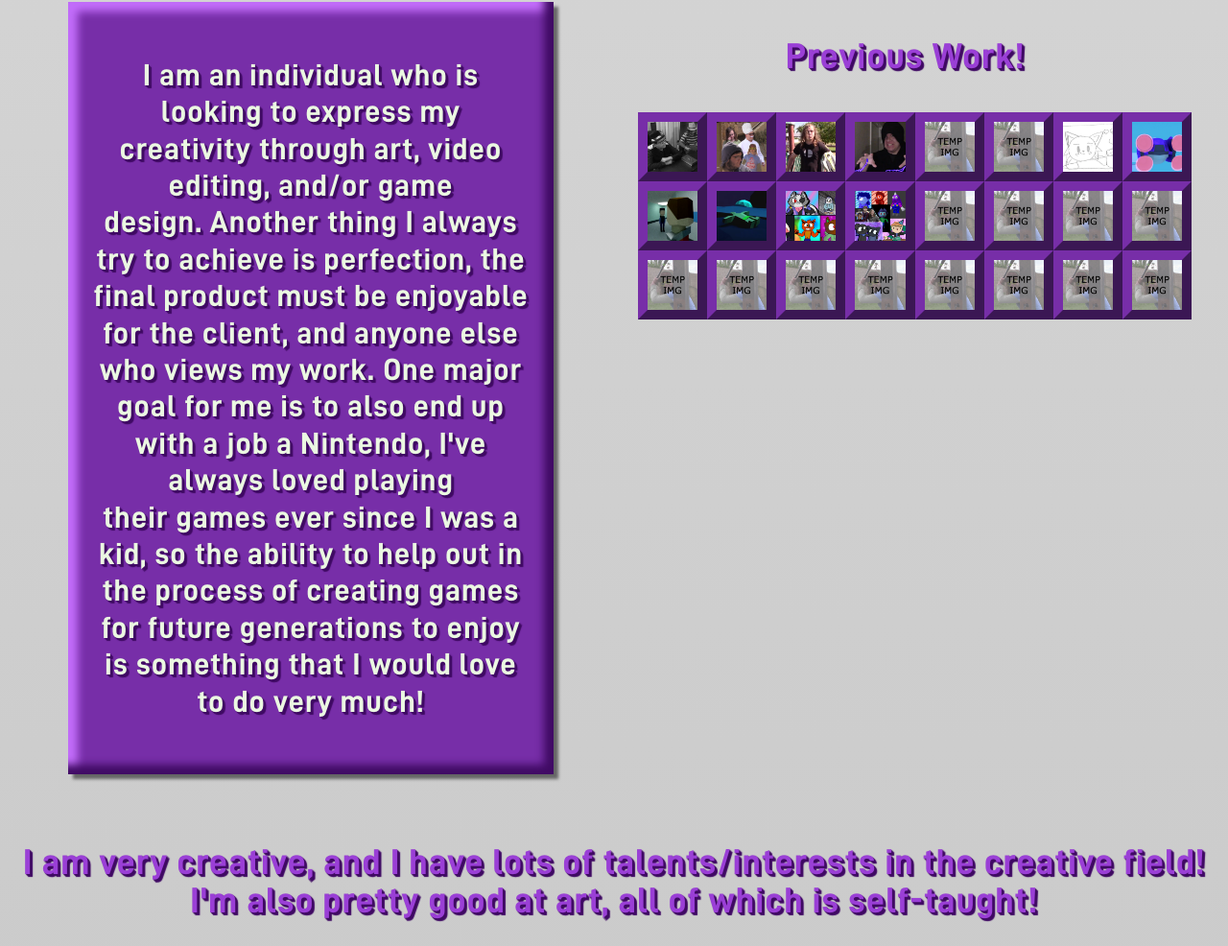
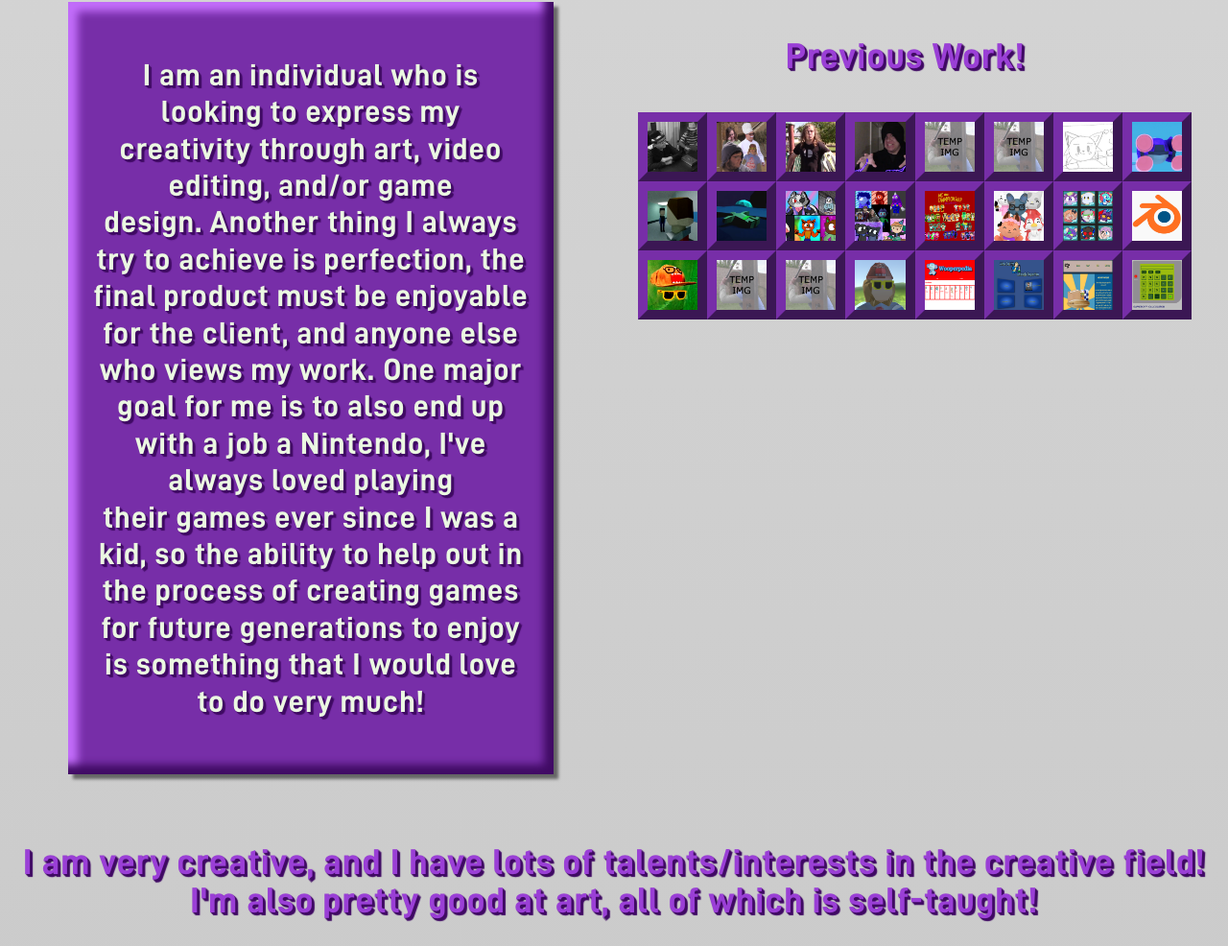
Before and after one commit to PurpulPancakes/test-site, a plain HTML site: page index.html in a window 1280 px wide. Shown: the part 993-1979 px from the top of the page at 96% size. Drawn offline with Linux system fonts and the light colour scheme.

Commit message:
Day 4, Got the prev. work section all finished!

```diff
--- a/index.html
+++ b/index.html
@@ -32,8 +32,8 @@
                 <nav id="Images">
                     <a href="https://www.youtube.com/watch?v=A09LHawgsbU&"><img id=a src="Journal.png" alt="The Treacherous Case of Colonel's Journal" style=" padding-top: 0px; padding-bottom: 0px;" /></a> <a href="https://www.youtube.com/watch?v=e8Y6IZSqDRw"><img id=b src="Pasta.png" alt="Chef's Pasta" style=" padding-top: 0px; padding-bottom: 0px;"/></a> <a href="https://www.youtube.com/watch?v=mFExxTkwv_A"><img id=c src="Retreat.png" alt="The Tactical Retreat" style=" padding-top: 0px; padding-bottom: 0px;"/></a> <a href="https://www.youtube.com/watch?v=Esiy7oeuLTo"><img id=d src="Emperor.png" alt="Luke Confronts The Emperor Recreated" style=" padding-top: 0px; padding-bottom: 0px;"/></a> <img id=e src="test_image01.png" alt="Example 5" style=" padding-top: 0px; padding-bottom: 0px;"/> <img id=f src="test_image01.png" alt="Example 6" style=" padding-top: 0px; padding-bottom: 0px;"/>
                     <a href="https://www.youtube.com/watch?v=bv-iCgDIoYI"><img id=g src="Storyboard.png" alt="Animation Storyboard" style=" padding-top: 0px; padding-bottom: 0px;"/></a> <a href="https://www.youtube.com/watch?v=RRq8vgwp5Cs"><img id=h src="SonicRebuiltPart.png" alt="Sonic Rebuilt Part" style=" padding-top: 0px; padding-bottom: 0px;"/></a> <a href="https://www.youtube.com/watch?v=bxbcCUgKwLw"><img id=i src="HLVRAI.png" alt="HLVRAI Reanimated Part" style=" padding-top: 0px; padding-bottom: 0px;"/></a> <a href="https://www.youtube.com/watch?v=4N7GjdP0Ny0"><img id=j src="Shiny.png" alt="Shiny Reanimated Part" style=" padding-top: 0px; padding-bottom: 0px;"/></a> <a href="https://www.deviantart.com/purpulpancakes/gallery/all"><img id=k src="deviantart.png" alt="Deviantart Art" style=" padding-top: 0px; padding-bottom: 0px;"/></a> <a href="https://twitter.com/PurpulPancakes/media"><img id=l src="twitterart.png" alt="Twitter Art" style=" padding-top: 0px; padding-bottom: 0px;"/></a>
-                    <img id=m src="test_image01.png" alt="Example 13" style=" padding-top: 0px; padding-bottom: 0px;"/> <img id=n src="test_image01.png" alt="Example 14" style=" padding-top: 0px; padding-bottom: 0px;"/> <img id=o src="test_image01.png" alt="Example 15" style=" padding-top: 0px; padding-bottom: 0px;"/> <img id=p src="test_image01.png" alt="Example 16" style=" padding-top: 0px; padding-bottom: 0px;"/> <img id=q src="test_image01.png" alt="Example 17" style=" padding-top: 0px; padding-bottom: 0px;"/> <img id=r src="test_image01.png" alt="Example 18" style=" padding-top: 0px; padding-bottom: 0px;"/>
-                    <img id=s src="test_image01.png" alt="Example 19" style=" padding-top: 0px; padding-bottom: 0px;"/> <img id=t src="test_image01.png" alt="Example 20" style=" padding-top: 0px; padding-bottom: 0px;"/> <img id=u src="test_image01.png" alt="Example 21" style=" padding-top: 0px; padding-bottom: 0px;"/> <img id=v src="test_image01.png" alt="Example 22" style=" padding-top: 0px; padding-bottom: 0px;"/> <img id=w src="test_image01.png" alt="Example 23" style=" padding-top: 0px; padding-bottom: 0px;"/> <img id=x src="test_image01.png" alt="Example 24" style=" padding-top: 0px; padding-bottom: 0px;"/>
+                    <a href="https://twitter.com/PurpulPancakes/status/1294628426641375232"><img id=m src="MCC.png" alt="Minecraft Championship Art" style=" padding-top: 0px; padding-bottom: 0px;"/></a> <a href="https://twitter.com/PurpulPancakes/status/1291938203063132162"><img id=n src="Youtooz.png" alt="Youtooz Commissions" style=" padding-top: 0px; padding-bottom: 0px;"/></a> <a href="https://artfight.net/~PurpulPancakes/attacks"><img id=o src="Artfight.png" alt="Artfight Art" style=" padding-top: 0px; padding-bottom: 0px;"/></a> <a href="https://www.dropbox.com/sh/uvyyn5wra51r36f/AAAa27AzcJFOKUMHyPbZ4joLa?dl=0"><img id=p src="blender2.png" alt="Blender Files" style=" padding-top: 0px; padding-bottom: 0px;"/></a> <a href="https://www.dropbox.com/sh/6xdy65jxancaecp/AADkuCDZ3pD2bYmhIBlod9Fja?dl=0"><img id=q src="Photos.png" alt="Photo Class Pictures" style=" padding-top: 0px; padding-bottom: 0px;"/></a> <img id=r src="test_image01.png" alt="Example 18" style=" padding-top: 0px; padding-bottom: 0px;"/>
+                    <img id=s src="test_image01.png" alt="Example 19" style=" padding-top: 0px; padding-bottom: 0px;"/> <a href="https://purpulpancakes.itch.io/bk-da-gayme"><img id=t src="BK.png" alt="BK 3D Game" style=" padding-top: 0px; padding-bottom: 0px;"/></a> <a href="https://purpulpancakes.github.io/pokemon_project/"><img id=u src="Wooper.png" alt="Pokemon Website Project" style=" padding-top: 0px; padding-bottom: 0px;"/></a> <a href="https://purpulpancakes.github.io/snake-oil/"><img id=v src="John.png" alt="Snake Oil Website" style=" padding-top: 0px; padding-bottom: 0px;"/></a> <a href="https://purpulpancakes.github.io/nice-dude/"><img id=w src="nice.png" alt="Nice Dude Website" style=" padding-top: 0px; padding-bottom: 0px;"/></a> <a href="https://purpulpancakes.github.io/Calculator/"><img id=x src="Gameboy.png" alt="Gameboy Calculator" style=" padding-top: 0px; padding-bottom: 0px;"/></a>
                 </nav>
         </aside>
     </section>
```
Also changed, not shown: Artfight.png (added), BK.png (added), Gameboy.png (added), John.png (added), MCC.png (added), Photos.png (added), Wooper.png (added), Youtooz.png (added), blender2.png (added), nice.png (added).
